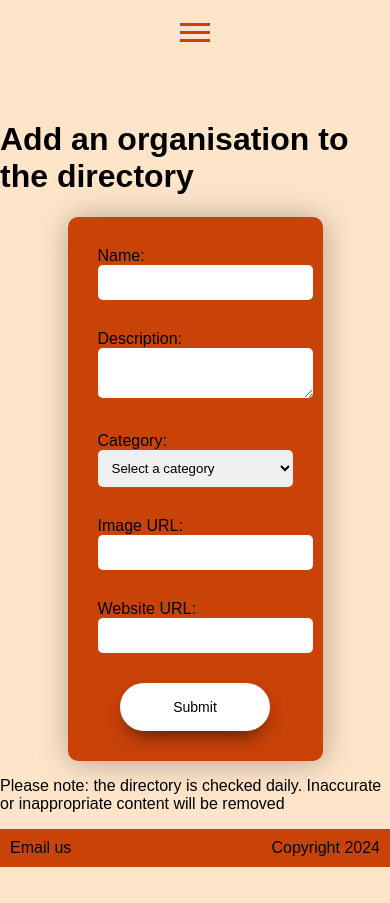
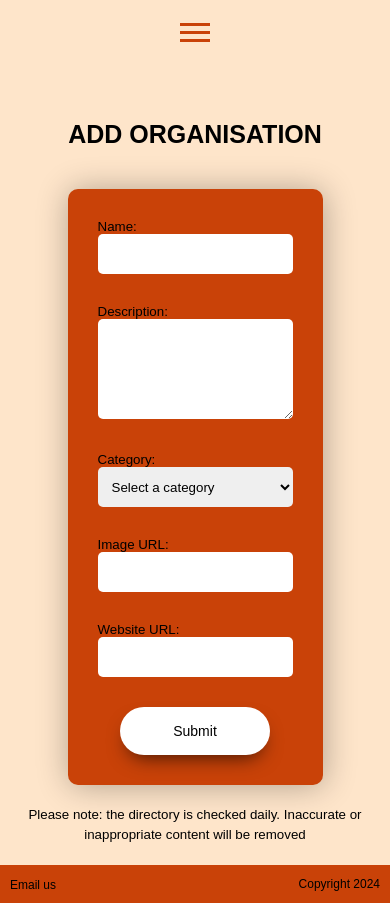
Before and after one commit to SimoneVeitch/climate-change-directory, a React (Create React App) app: page /contact in a window 390 px wide. Before the commit the page ends 867 px from the top, so only its background shows below. Built offline with nearby package versions, Linux system fonts and the light colour scheme; data requests are answered from the project's data file.

Commit message:
Added responsive styles and interactive hamburger

```diff
--- a/src/Components/Contact.js
+++ b/src/Components/Contact.js
@@ -47,7 +47,7 @@ function Contact() {
 
     return (
         <div id="contact-container">
-          <h1>Add an organisation to the directory</h1>
+          <h1 className="contact-h1">ADD ORGANISATION</h1>
           {submitted ? (
             <p>Thank you for your submission!</p>
           ) : (
@@ -80,7 +80,7 @@ function Contact() {
               <button type="submit">Submit</button>
             </form>
           )}
-          <p>Please note: the directory is checked daily. Inaccurate or inappropriate content will be removed</p>
+          <p className="contact-p">Please note: the directory is checked daily. Inaccurate or inappropriate content will be removed</p>
         </div>
       );
     }
--- a/src/Components/DirectoryList.js
+++ b/src/Components/DirectoryList.js
@@ -14,7 +14,7 @@ function DirectoryList({ list }) {
     return (
         <div id="directory-container">
             <div className="directory-copy">
-      <h1>CLIMATE ACTION CATEGORIES</h1>
+      <h1 className="directory-h1">DIRECTORY</h1>
             <p>Select from a category below that you are passionate about. Explore organizations that are making a positive change in the world. Choose a category that resonates with you and discover ways to get involved. Visit the organizations' pages to see how you can support them or get involved yourself.</p>
             </div>
             <div className="card-container">
--- a/src/Components/Home.js
+++ b/src/Components/Home.js
@@ -7,7 +7,7 @@ function Home() {
   return (
     <div className="home-container">
    <div className="hero-copy">
-      <h1>WELCOME TO OUR CLIMATE ACTION DIRECTORY</h1>
+      <h1>CLIMATE ACTION DIRECTORY</h1>
     <img src={heroImage} alt="Hero Image" className="hero-image" />
     <p>
     Are you ready to make a difference in the fight against climate change? Feeling overwhelmed about where to begin? Explore our Climate Action Directory! Discover a curated list of organizations actively combating the climate crisis, conveniently categorized for your ease.
--- a/src/Components/NavBar.js
+++ b/src/Components/NavBar.js
@@ -26,7 +26,7 @@ function NavBar() {
 
   return (
     <div className={`navbar ${navBackground ? "navbar-scrolled" : ""}`}>
-        <button className="hamburger" onClick={toggleMenu}>
+        <button className={`hamburger ${menuOpen ? "open" : ""}`} onClick={toggleMenu}>
                 <div className="line"></div>
                 <div className="line"></div>
                 <div className="line"></div>
--- a/src/index.css
+++ b/src/index.css
@@ -4,6 +4,11 @@ html, body {
   background-color: #fee5ca;
  color: #000000;
  min-height: 100vh;
+}
+
+p {
+  line-height: 1.5;
+  font-size: 15px;
 }
 
 #hero-button {
@@ -180,6 +185,9 @@ html, body {
   justify-content: center;
   align-items: center;
   flex-direction: column;
+  margin-top: 20px;
+  margin-left: 20px;
+  margin-right: 20px;
 }
 
 .img_pod {
@@ -288,6 +296,7 @@ html, body {
 .card h2 {
   color: rgb(0, 0, 0);
   align-content: center;
+  font-size: 15px;
 }
 
 .card {
@@ -434,11 +443,30 @@ html, body {
 .contact-form input,
 .contact-form textarea,
 .contact-form select {
-  padding: 10px;
+  padding-bottom: 20px;
   margin-bottom: 20px;
   border: none;
   border-radius: 5px;
   width: 100%;
+  padding: 10px 10px; /* Add padding for vertical centering */
+  box-sizing: border-box; /* Ensure padding is included in the width/height calculation */
+}
+
+
+.contact-form input {
+  height: 40px; /* Set a height for consistent vertical alignment */
+  line-height: 20px; /* Ensure line-height for vertical centering */
+}
+
+.contact-form textarea {
+  height: 100px; /* Adjust as needed */
+  line-height: 1.5; /* Adjust line-height for better vertical alignment */
+}
+
+.contact-form select {
+  justify-content: center;
+  height: 40px; /* Set a height for consistent vertical alignment */
+  line-height: 20px; /* Ensure line-height for vertical centering */
 }
 
 .contact-form button {
@@ -507,6 +535,10 @@ html, body {
   width: 100%;
 }
 
+.category-container {
+  max-width: 1000px;
+}
+
 .footer {
   position: relative;
   left: 0;
@@ -524,6 +556,7 @@ html, body {
   color: rgb(0, 0, 0);
   text-decoration: none;
   padding: 10px;
+  font-size: 12px;
 }
 
 .footer a:hover {
@@ -533,6 +566,7 @@ html, body {
 .footer p {
   margin: 0;
   padding: 10px;
+  font-size: 12px;
 }
 
 .app-container {
@@ -547,6 +581,23 @@ html, body {
 
 .hamburger {
   display: none;
+}
+
+.contact-p {
+  text-align: center;
+  margin: 20px;
+}
+
+.contact-h1 {
+  margin-bottom: 40px;
+}
+
+.directory-h1 {
+  margin-bottom: 40px;
+}
+
+h1 {
+  margin-top: 50px;
 }
 
 @media (max-width: 768px) {
@@ -574,7 +625,21 @@ html, body {
     width: 100%;
     height: 3px;
     background-color: rgb(201, 66, 8);
+    transition: transform 0.3s, opacity 0.3s;
   }
+
+
+.hamburger.open .line:nth-child(1) {
+  transform: translateY(8px) rotate(45deg);
+}
+
+.hamburger.open .line:nth-child(2) {
+  opacity: 0;
+}
+
+.hamburger.open .line:nth-child(3) {
+  transform: translateY(-8px) rotate(-45deg);
+}
 
   .nav-links {
       display: none;
@@ -609,4 +674,44 @@ html, body {
   display: none;
 }
 
+p, a, .contact-form {
+  font-size: smaller;
 }
+
+h1 {
+  font-size: 25px;
+  margin-top: 20px;
+}
+
+h2 {
+  font-size: 15px;
+}
+
+.tips-card {
+  margin-left: 20px;
+  margin-right: 20px;
+}
+
+.result-card .img_pod {
+  margin-left: 20px;
+  margin-right: 20px;
+}
+
+.result-card {
+  max-width: 300px;
+  min-width: 300px;
+}
+
+.result-card img {
+  height: 6rem;
+  width: 6rem;
+}
+
+.img_pod {
+  height: 80px;
+  width: 80px;
+  left: -15%;
+  top: -8%;
+}
+
+}
```
Also changed, not shown: src/Components/Hamburger.js (deleted, +0 -48 lines).
